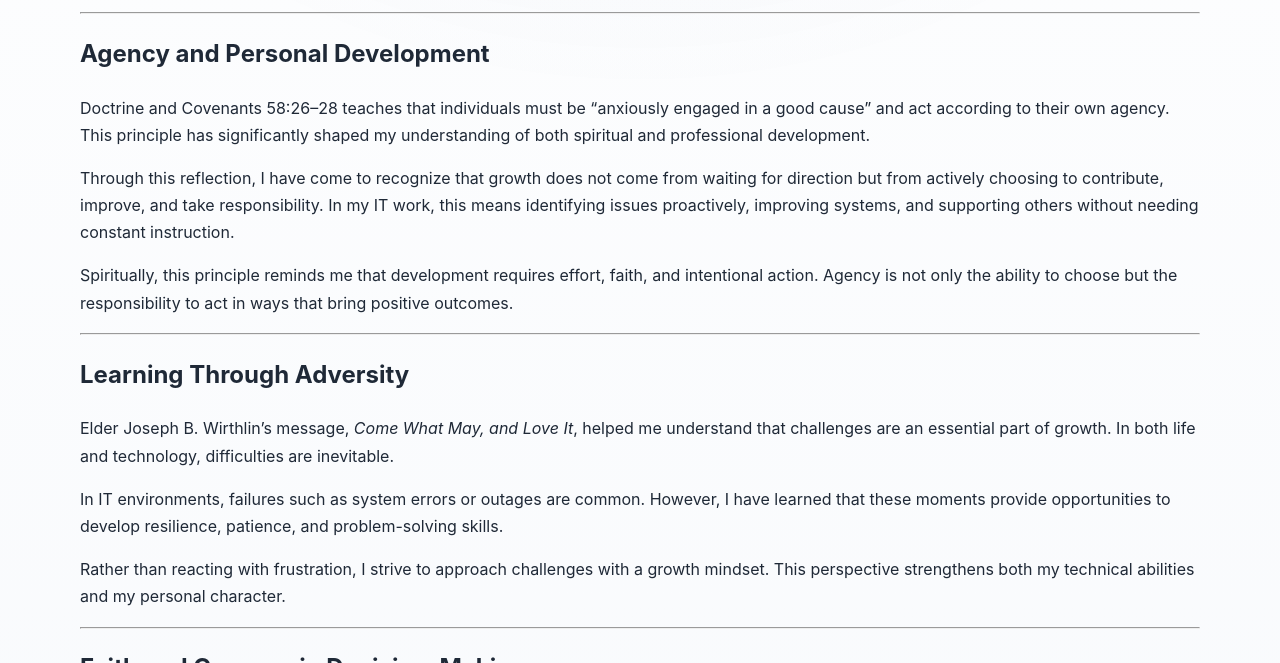
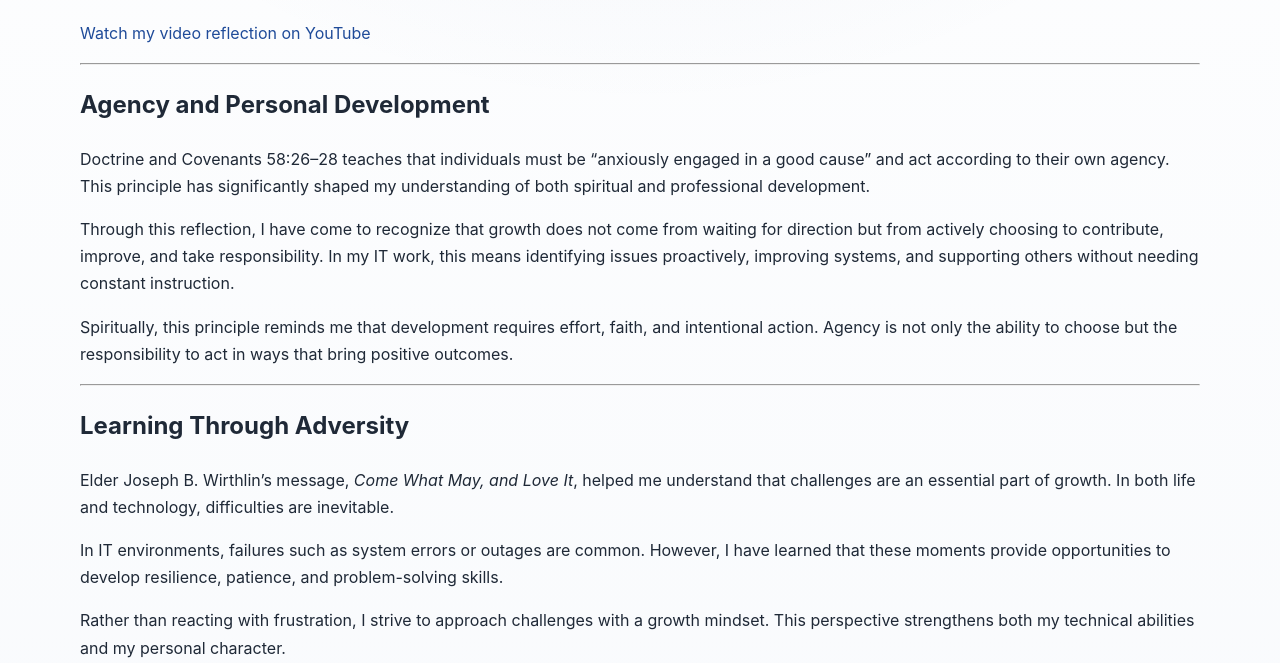
Before and after one commit to guychel20/charmantnkenzo.github.io, a Jekyll site: the page built from spiritual/expansion-week4.md, in a window 1280 px wide and 900 px high, scrolled down 483 px, cut to the strip 237-900 px from the top of the window. Built offline with Jekyll 4.4.1, drawn with Linux system fonts in a browser that asks for light colours.

Commit message:
Upgrade expansion page and add video reflection

```diff
--- a/spiritual/expansion-week4.md
+++ b/spiritual/expansion-week4.md
@@ -19,6 +19,11 @@ This video presents my personal insights on agency, spiritual growth, and how th
   allow="accelerometer; autoplay; clipboard-write; encrypted-media; gyroscope; picture-in-picture"
   allowfullscreen>
 </iframe>
+<p>
+  <a href="https://youtu.be/9V8IKD2ZC_g" target="_blank" rel="noopener noreferrer">
+    Watch my video reflection on YouTube
+  </a>
+</p>
 
 ---
 
```
